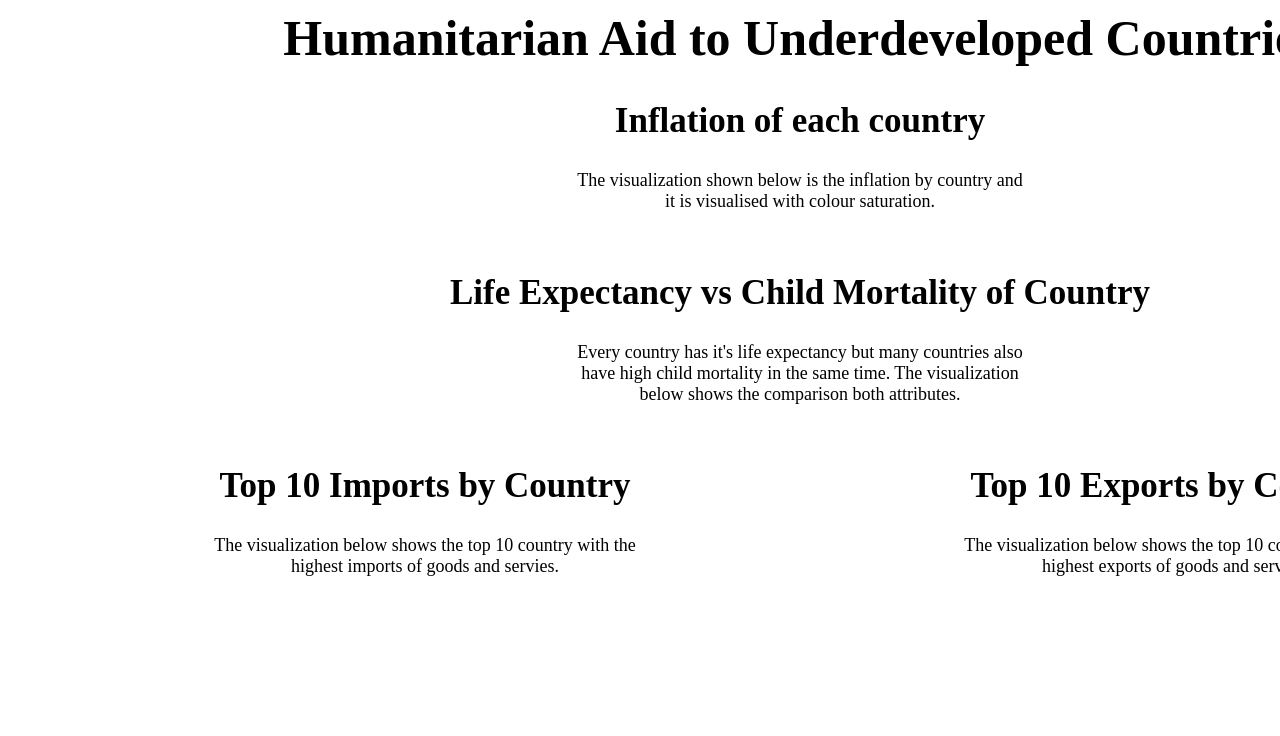
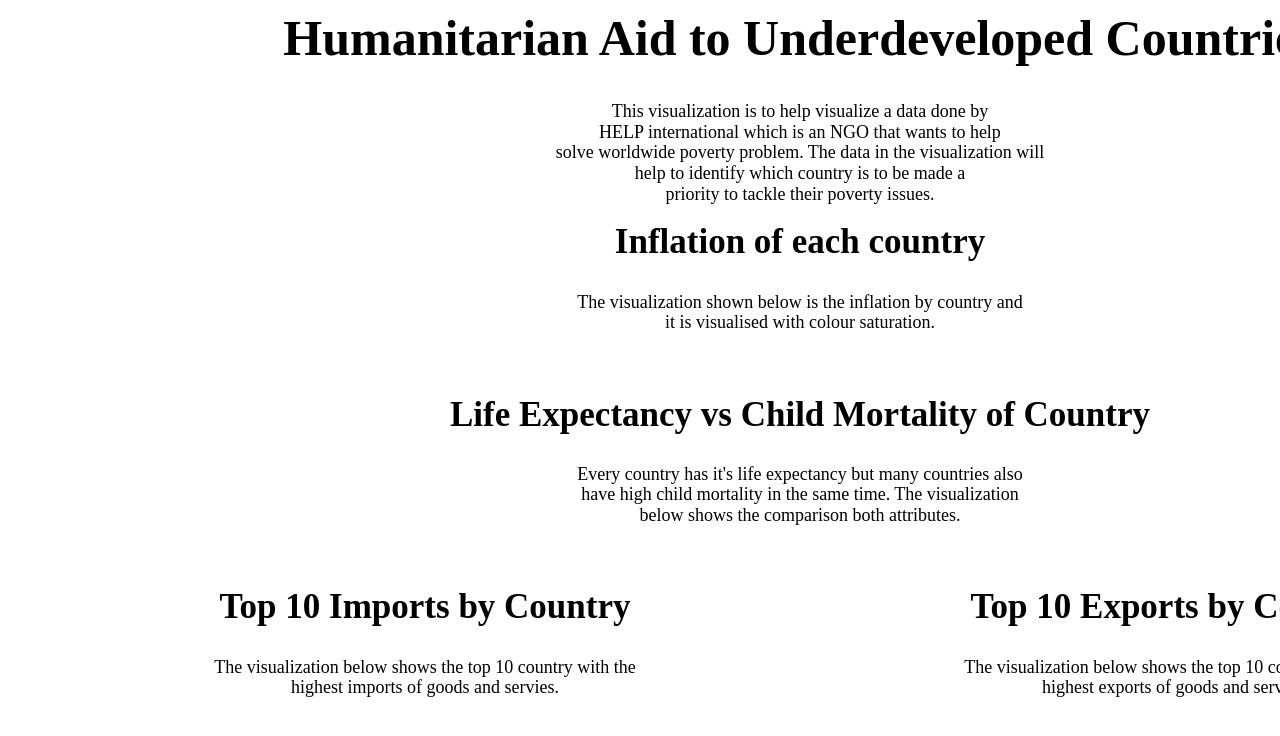
Before and after one commit to KenYangChew/try, a plain HTML site: page index.html in a window 1280 px wide. Shown: the top 736 px of the page. Drawn offline with nearby package versions, Linux system fonts and the light colour scheme; a script that the page names is missing.

Commit message:
Update index.html

```diff
--- a/index.html
+++ b/index.html
@@ -22,6 +22,9 @@
   <div>
     <div class="page">
         <h1><centre>Humanitarian Aid to Underdeveloped Countries</centre></h1>
+      <p style="color:black" align="center">
+    </style>This visualization is to help visualize a data done by<br> HELP international which is an NGO that wants to help<br> solve worldwide poverty problem.
+    The data in the visualization will<br> help to identify which country is to be made a<br> priority to tackle their poverty issues.</p>
 
     <!-- pure grid group -->
     <div class="pure-g">
```
